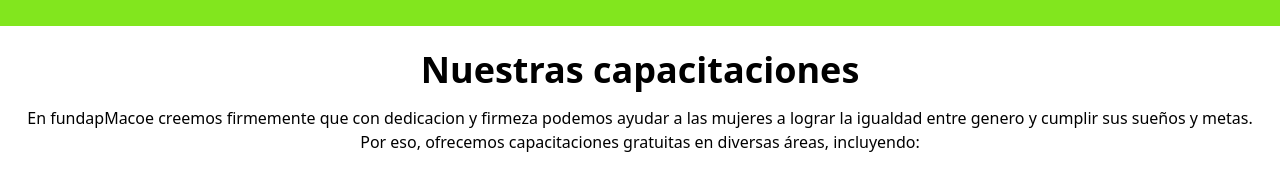
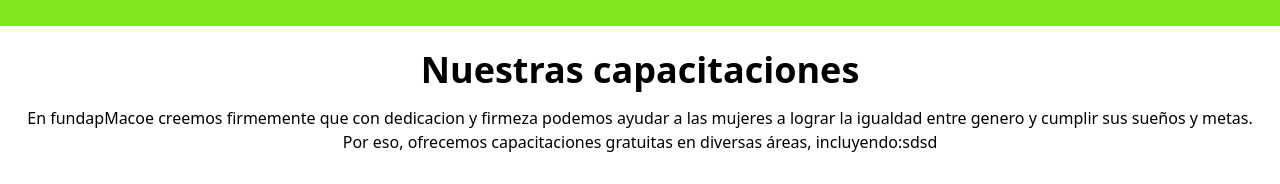
Before and after one commit to CristianAGarces/fundap-front, a Next.js app: page / in a window 1280 px wide. Shown: the part 4287-4471 px from the top of the page. Built offline with nearby package versions, Linux system fonts and the light colour scheme.

Commit message:
Primer commit del proyecto local

```diff
--- a/src/app/page.tsx
+++ b/src/app/page.tsx
@@ -166,7 +166,7 @@
             En fundapMacoe creemos firmemente que con dedicacion y firmeza
             podemos ayudar a las mujeres a lograr la igualdad entre genero y
             cumplir sus sueños y metas. Por eso, ofrecemos capacitaciones
-            gratuitas en diversas áreas, incluyendo:
+            gratuitas en diversas áreas, incluyendo:sdsd
           </p>
           <div className="flex w-full justify-center mt-4">
             <Image
```
